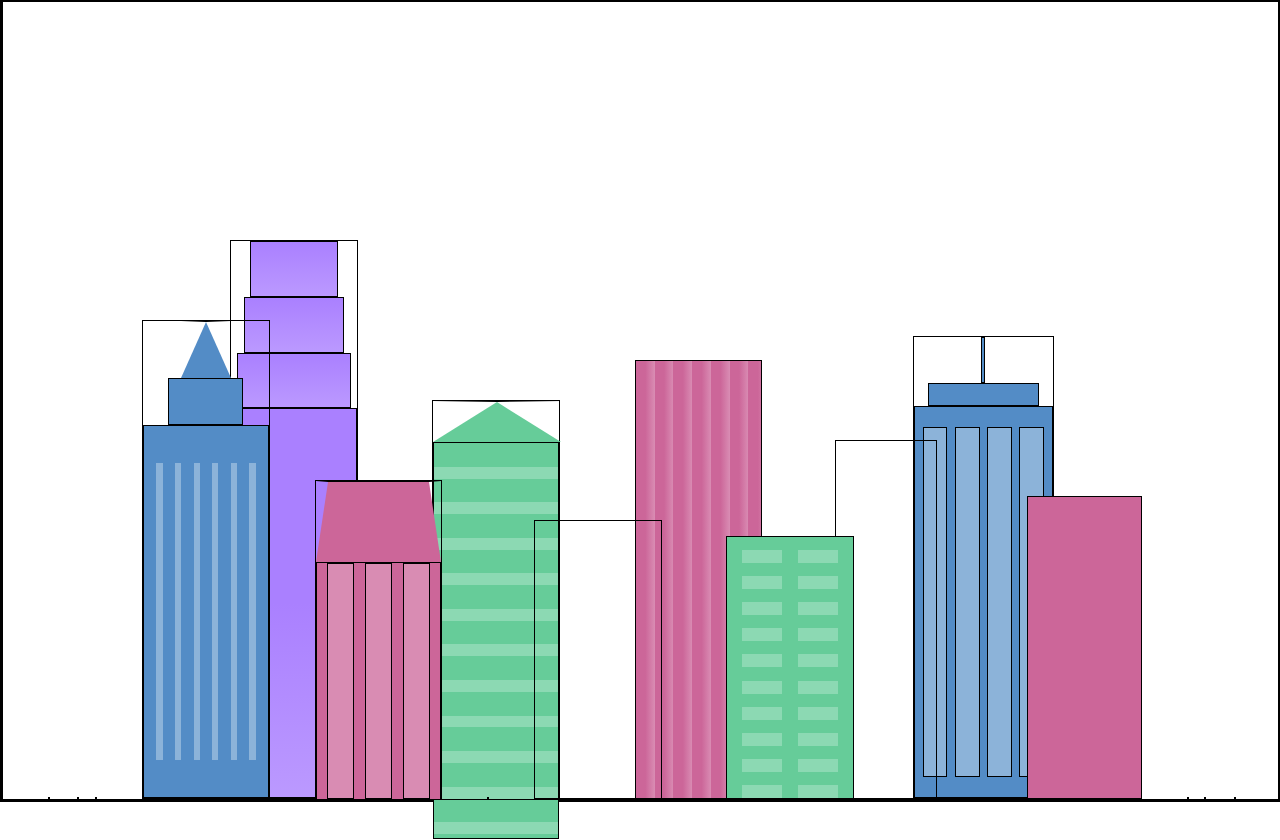
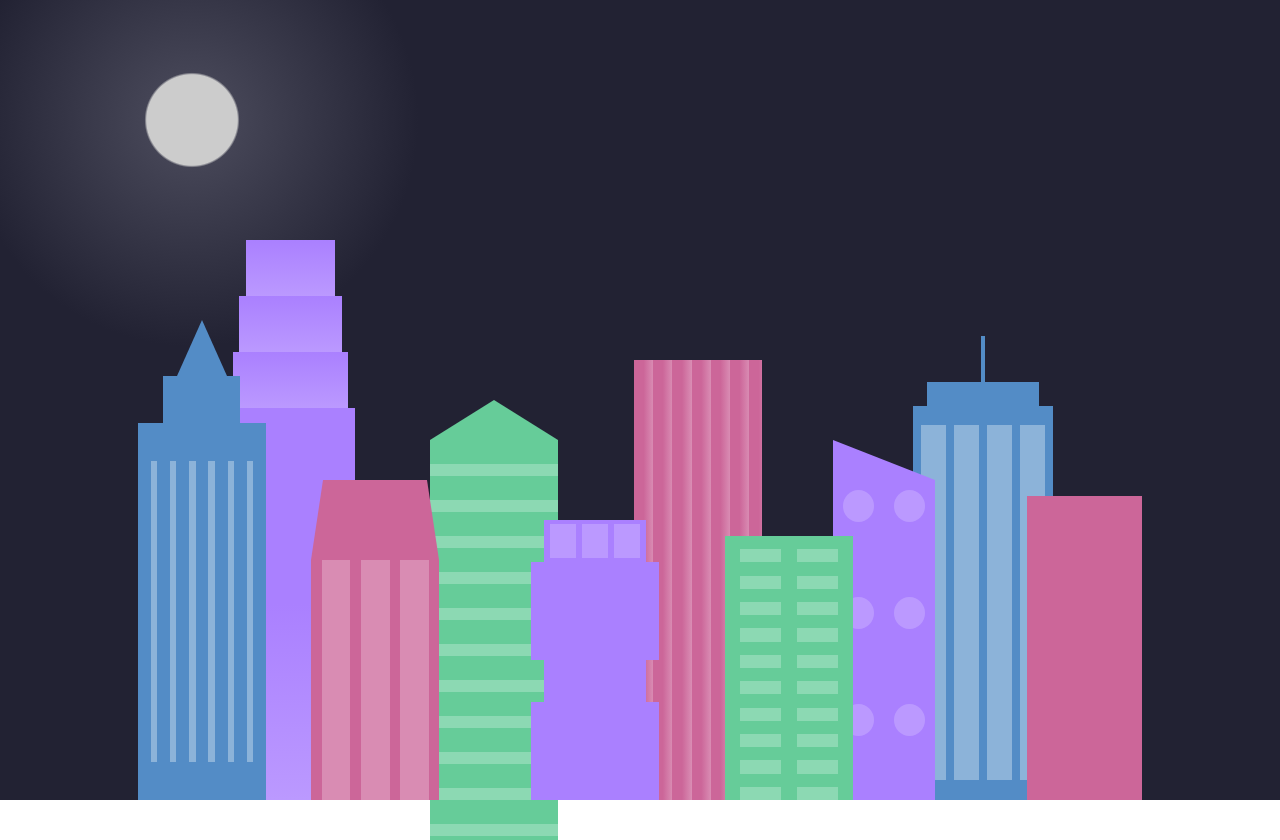
Before and after one commit to IamVictheCG/City-Skyline, a plain HTML site: page index.html in a window 1280 px wide. Drawn offline with Linux system fonts and the light colour scheme.

Commit message:
updates made

```diff
--- a/index.html
+++ b/index.html
@@ -8,7 +8,7 @@
     <title>Document</title>
 </head>
 <body>
-  <div class="background-buildings">
+  <div class="background-buildings sky">
     <div></div>
     <div></div>
     <div class="bb1 building-wrap">
@@ -54,8 +54,27 @@
       </div>
     </div>
     <div></div>
-    <div class="fb3"></div>
-    <div class="fb4"></div>
+    <div class="fb3 building-wrap">
+      <div class="fb3a window-wrap">
+        <div class="fb3-window"></div>
+        <div class="fb3-window"></div>
+        <div class="fb3-window"></div>
+      </div>
+      <div class="fb3b"></div>
+      <div class="fb3a"></div>
+      <div class="fb3b"></div>
+    </div>
+    <div class="fb4">
+      <div class="fb4a"></div>
+      <div class="fb4b">
+        <div class="fb4-window"></div>
+        <div class="fb4-window"></div>
+        <div class="fb4-window"></div>
+        <div class="fb4-window"></div>
+        <div class="fb4-window"></div>
+        <div class="fb4-window"></div>
+      </div>
+    </div>
     <div class="fb5"></div>
     <div class="fb6"></div>
     <div></div>
--- a/styles.css
+++ b/styles.css
@@ -10,7 +10,6 @@
 }
 
 * {
-  border: 1px solid black;
   box-sizing: border-box;
 }
 
@@ -44,10 +43,11 @@ body {
 
 .sky {
   background: radial-gradient(
-    #ffcf33 0%,
-    #ffcf33 20%,
-    #ffff66 21%,
-    #bbeeff 100%
+    circle closest-corner at 15% 15%,
+    #ccc 0%,
+    #ccc 20%,
+    #445 21%,
+    #223 100%
   );
 }
 
@@ -283,3 +283,13 @@ body {
   height: 38%;
   background-color: var(--building-color3);
 }
+
+@media (max-width: 1000px) {
+  :root {
+    --building-color1: #000;
+    --building-color2: #000;
+    --building-color3: #000;
+    --building-color4: #000;
+
+  }
+}
```
